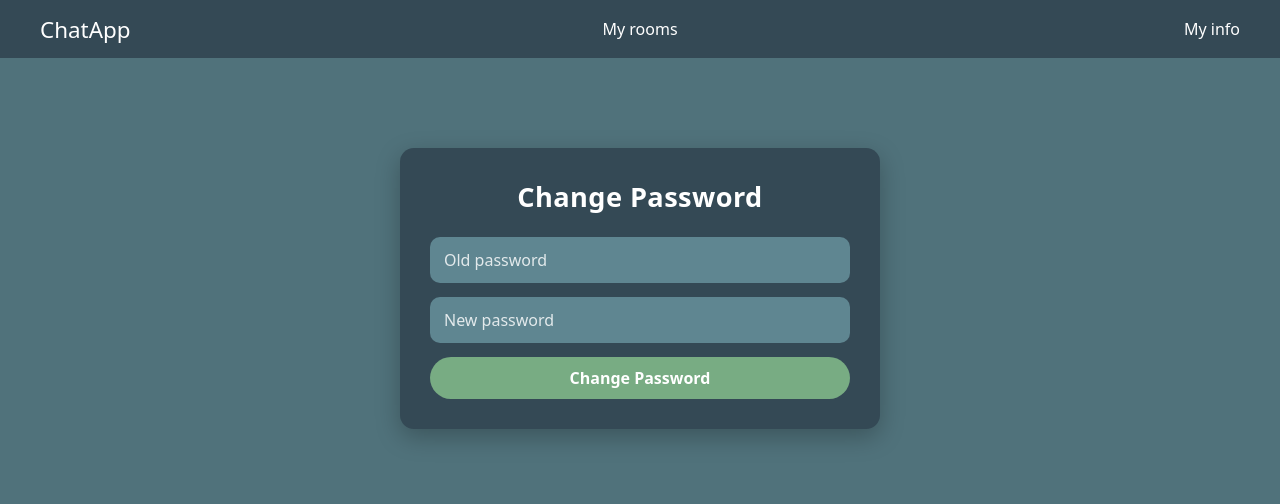
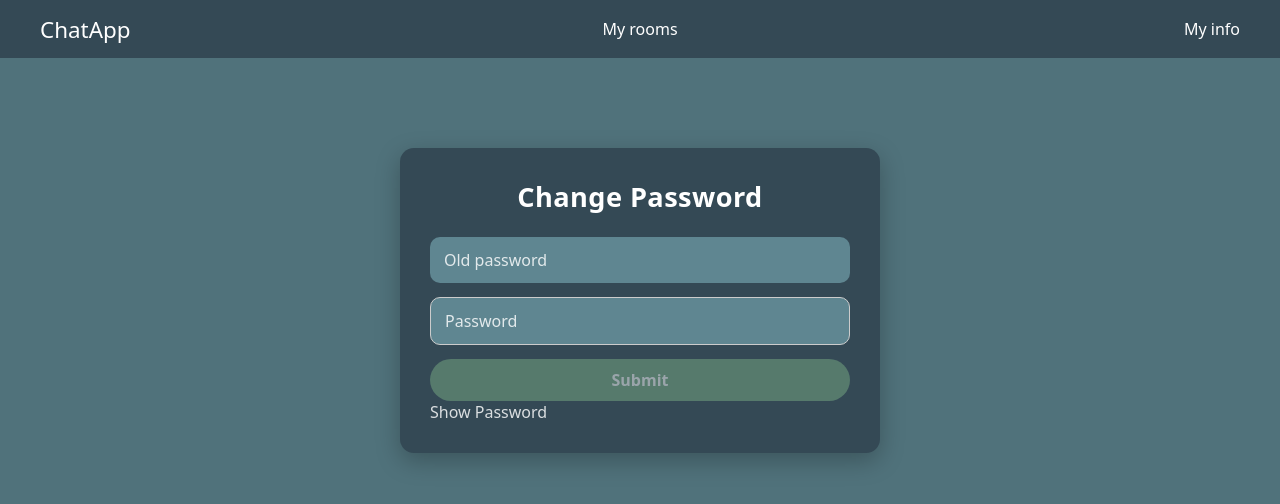
Before and after one commit to eskil4152/chatapp-client, a Next.js app: page /user/password in a window 1280 px wide. Shown: the top 504 px of the page. Built offline with nearby package versions, Linux system fonts and the light colour scheme.

Commit message:
Minimum password and username length

```diff
--- a/src/app/user/password/page.tsx
+++ b/src/app/user/password/page.tsx
@@ -1,6 +1,6 @@
 "use client";
 
-import { useState } from "react";
+import React, { useState } from "react";
 import { useRouter } from "next/navigation";
 import ChangePasswordAPI from "@/src/api/ChangePasswordAPI";
 
@@ -9,6 +9,7 @@ export default function ChangePasswordPage() {
   const [old, setOld] = useState("");
   const [password, setPassword] = useState("");
   const [error, setError] = useState("");
+  const [passwordVisible, setPasswordVisible] = useState(false);
 
   async function handleSubmit(e: React.FormEvent<HTMLFormElement>) {
     e.preventDefault();
@@ -38,15 +39,38 @@ export default function ChangePasswordPage() {
             onChange={(e) => setOld(e.target.value)}
           />
 
-          <input
-            type="password"
-            placeholder="New password"
-            value={password}
-            onChange={(e) => setPassword(e.target.value)}
-          />
+          <div className="inputGroup">
+            <input
+              type={passwordVisible ? "text" : "password"}
+              placeholder="Password"
+              value={password}
+              onChange={(e) => setPassword(e.target.value)}
+              className={`input ${
+                password.length > 0 && password.length < 8 ? "inputError" : ""
+              }`}
+            />
 
-          <button className="primaryButton">Change Password</button>
+            {password.length > 0 && password.length < 8 && (
+              <div className="inputHint">Minimum 8 characters</div>
+            )}
+          </div>
+
+          <button
+            type="submit"
+            disabled={password.length < 8}
+            className={`primaryButton ${password.length < 8 ? "buttonDisabled" : ""}`}
+          >
+            Submit
+          </button>
         </form>
+
+        <button
+          type="button"
+          className="textButton"
+          onClick={() => setPasswordVisible(!passwordVisible)}
+        >
+          {passwordVisible ? "Hide Password" : "Show Password"}
+        </button>
 
         {error && <p className="errorBox">{error}</p>}
       </div>
--- a/src/style/globals.css
+++ b/src/style/globals.css
@@ -263,3 +263,27 @@ hr {
 .activeToggle {
     background: var(--accent) !important;
 }
+
+.inputGroup {
+    display: flex;
+    flex-direction: column;
+    gap: 4px;
+}
+
+.input {
+    border: 1px solid #ccc;
+}
+
+.inputError {
+    border-color: #d9534f;
+}
+
+.inputHint {
+    font-size: 0.8rem;
+    color: #d9534f;
+}
+
+.buttonDisabled {
+    opacity: 0.5;
+    cursor: not-allowed;
+}
```
Also changed, not shown: src/app/register/page.tsx (+23 -2 lines), 1 other file (tests, documents, lock files or other folders).
